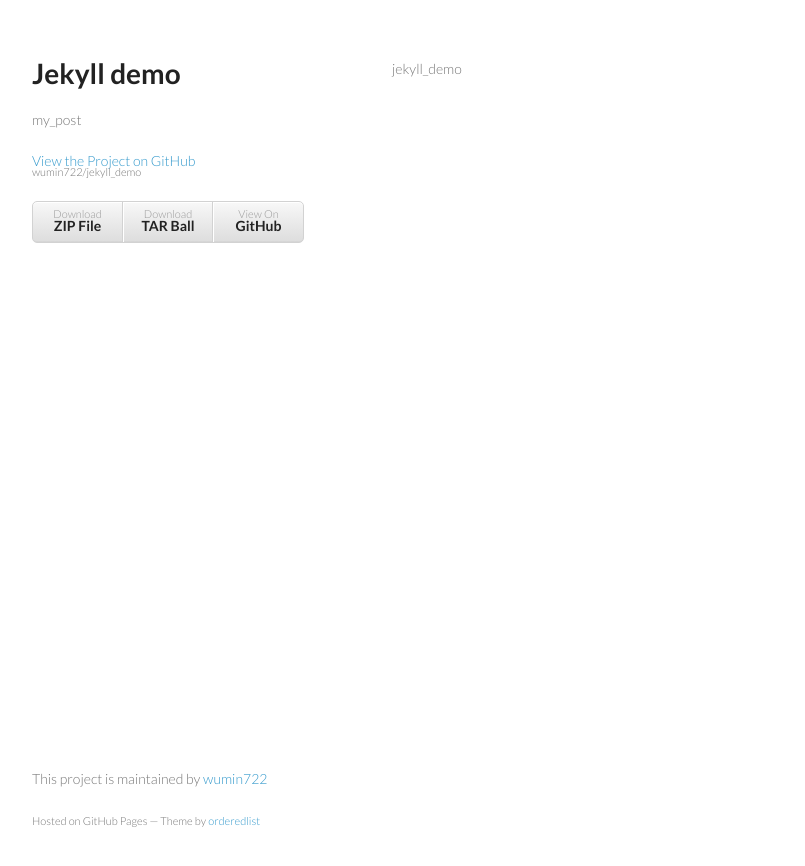
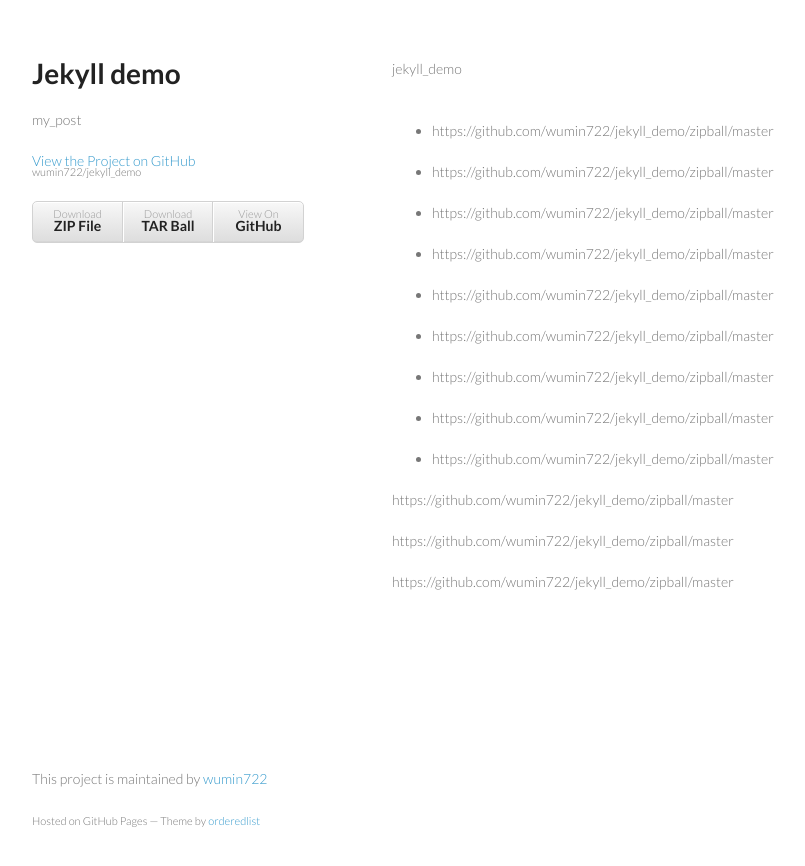
Before and after one commit to wumin722/jekyll_demo, a Jekyll site: the page index.html, which Jekyll copies as it is, in a window 1280 px wide. Shown: the top 866 px of the page, without its empty margins (178-983 px from the left). Built offline with Jekyll 4.4.1, drawn with Linux system fonts in a browser that asks for light colours; Markdown is read by kramdown in place of the engine named in the settings.

Commit message:
Update index.html
update index.html

```diff
--- a/index.html
+++ b/index.html
@@ -29,6 +29,25 @@
       </header>
       <section>
         <p>jekyll_demo</p>
+
+        <br />
+
+
+        <ul>
+          <li><p> https://github.com/wumin722/jekyll_demo/zipball/master</p></li>
+          <li><p> https://github.com/wumin722/jekyll_demo/zipball/master</p></li>
+          <li><p> https://github.com/wumin722/jekyll_demo/zipball/master</p></li>
+          <li><p> https://github.com/wumin722/jekyll_demo/zipball/master</p></li>
+          <li><p> https://github.com/wumin722/jekyll_demo/zipball/master</p></li>
+          <li><p> https://github.com/wumin722/jekyll_demo/zipball/master</p></li>
+          <li><p> https://github.com/wumin722/jekyll_demo/zipball/master</p></li>
+          <li><p> https://github.com/wumin722/jekyll_demo/zipball/master</p></li>
+          <li><p> https://github.com/wumin722/jekyll_demo/zipball/master</p></li>
+        </ul>
+
+        <p> https://github.com/wumin722/jekyll_demo/zipball/master</p>
+        <p> https://github.com/wumin722/jekyll_demo/zipball/master</p>
+        <p> https://github.com/wumin722/jekyll_demo/zipball/master</p>
       </section>
       <footer>
         <p>This project is maintained by <a href="https://github.com/wumin722">wumin722</a></p>
```
